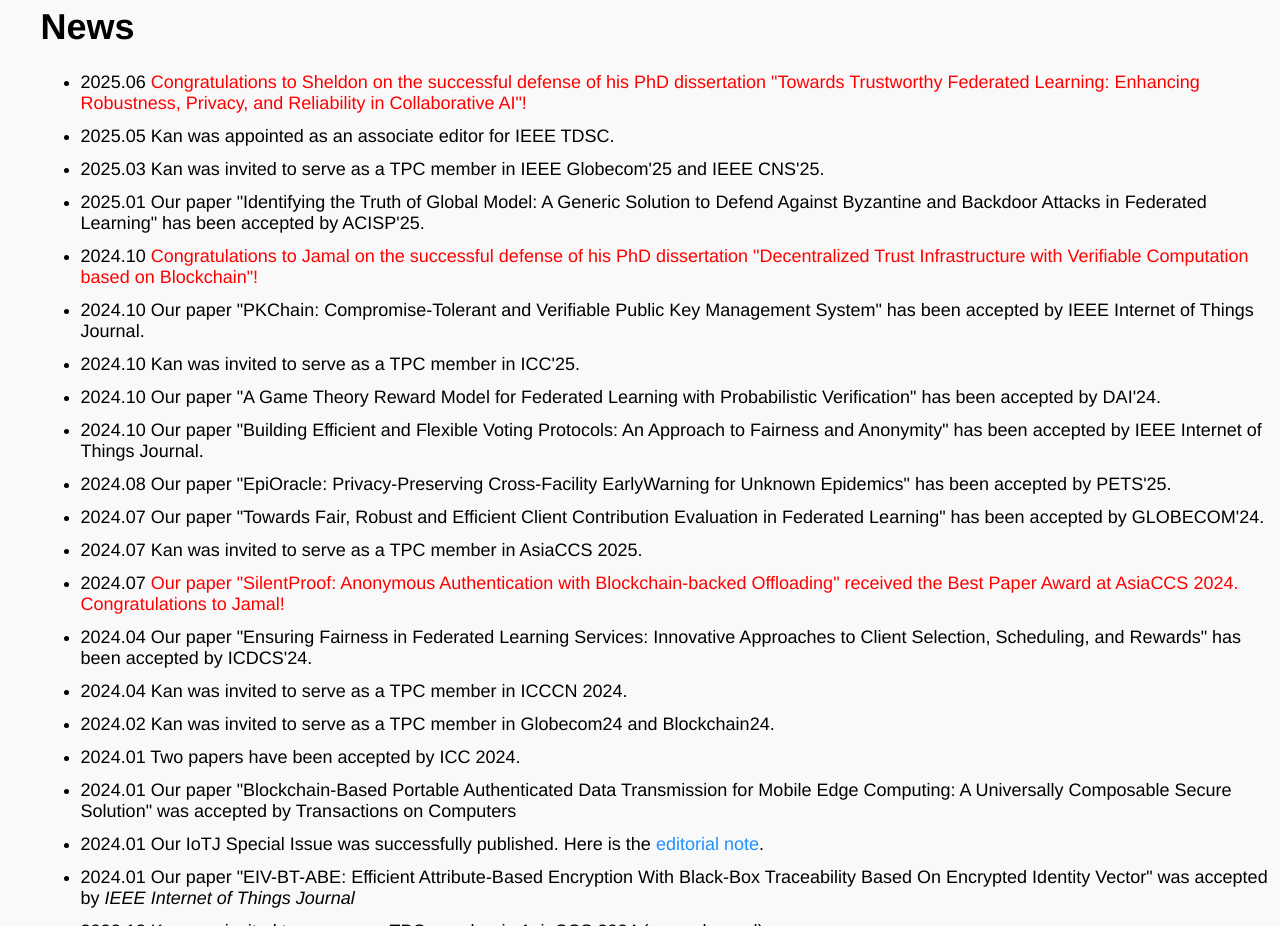
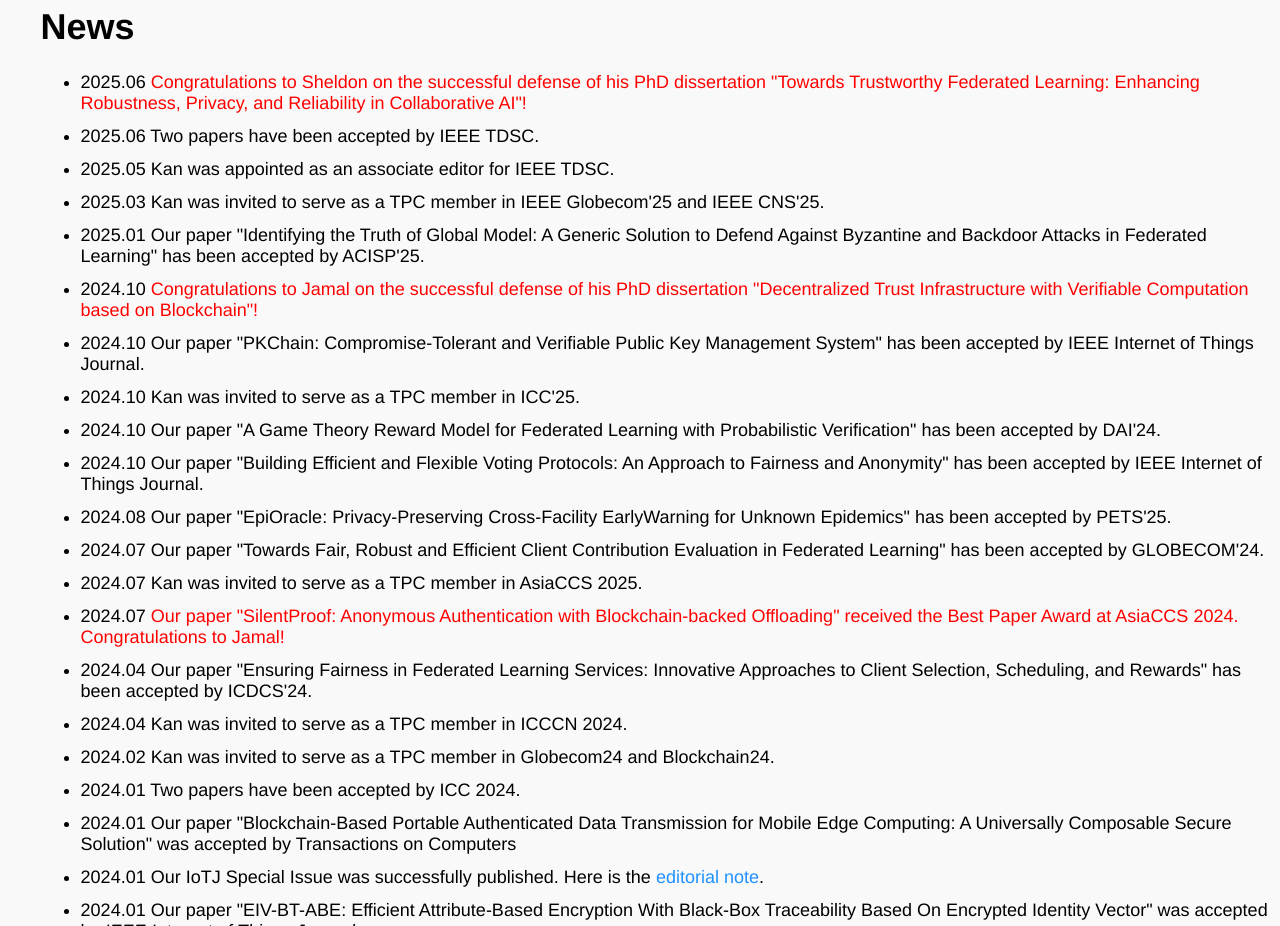
Before and after one commit to kan-yang/kan-yang.github.io, a plain HTML site: page index.html in a window 1280 px wide. Shown: the part 1600-2526 px from the top of the page. Drawn offline with Linux system fonts and the light colour scheme.

Commit message:
Update index.html

```diff
--- a/index.html
+++ b/index.html
@@ -136,6 +136,7 @@
                  <ul class = "none">
 			 <li>2025.06 <awardfont>Congratulations to Sheldon on the successful defense of his PhD dissertation &quot;Towards Trustworthy Federated Learning: Enhancing Robustness, Privacy, and Reliability in
 Collaborative AI&quot;! </awardfont>
+			 <li>2025.06 Two papers have been accepted by IEEE TDSC.</li>
 			 <li>2025.05 Kan was appointed as an associate editor for IEEE TDSC. </li>
 			 <li>2025.03 Kan was invited to serve as a TPC member in IEEE Globecom'25 and IEEE CNS'25.</li>
 			 <li>2025.01 Our paper &quot;Identifying the Truth of Global Model: A Generic Solution to Defend Against Byzantine and Backdoor Attacks in Federated Learning&quot; has been accepted by ACISP'25.</li>
```
